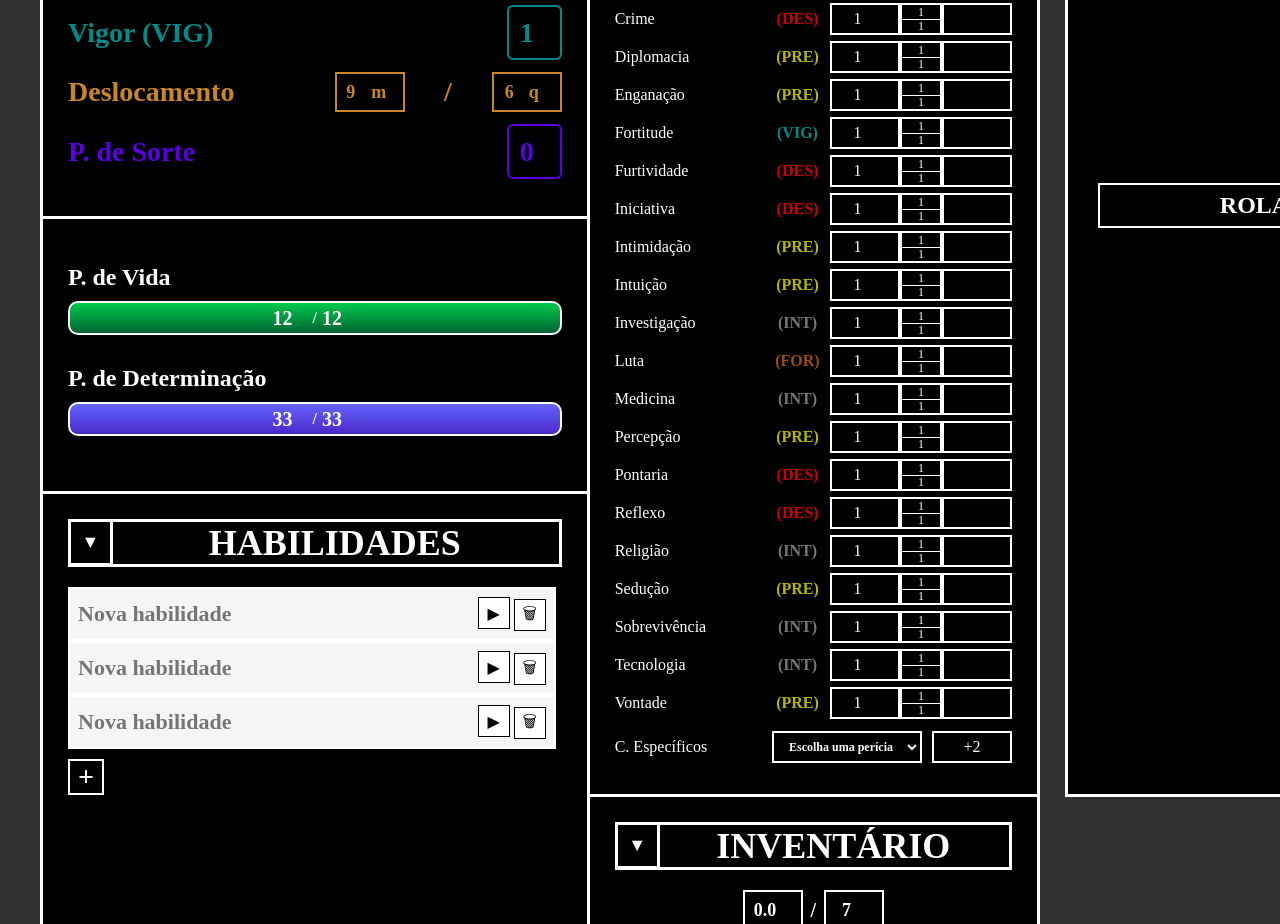
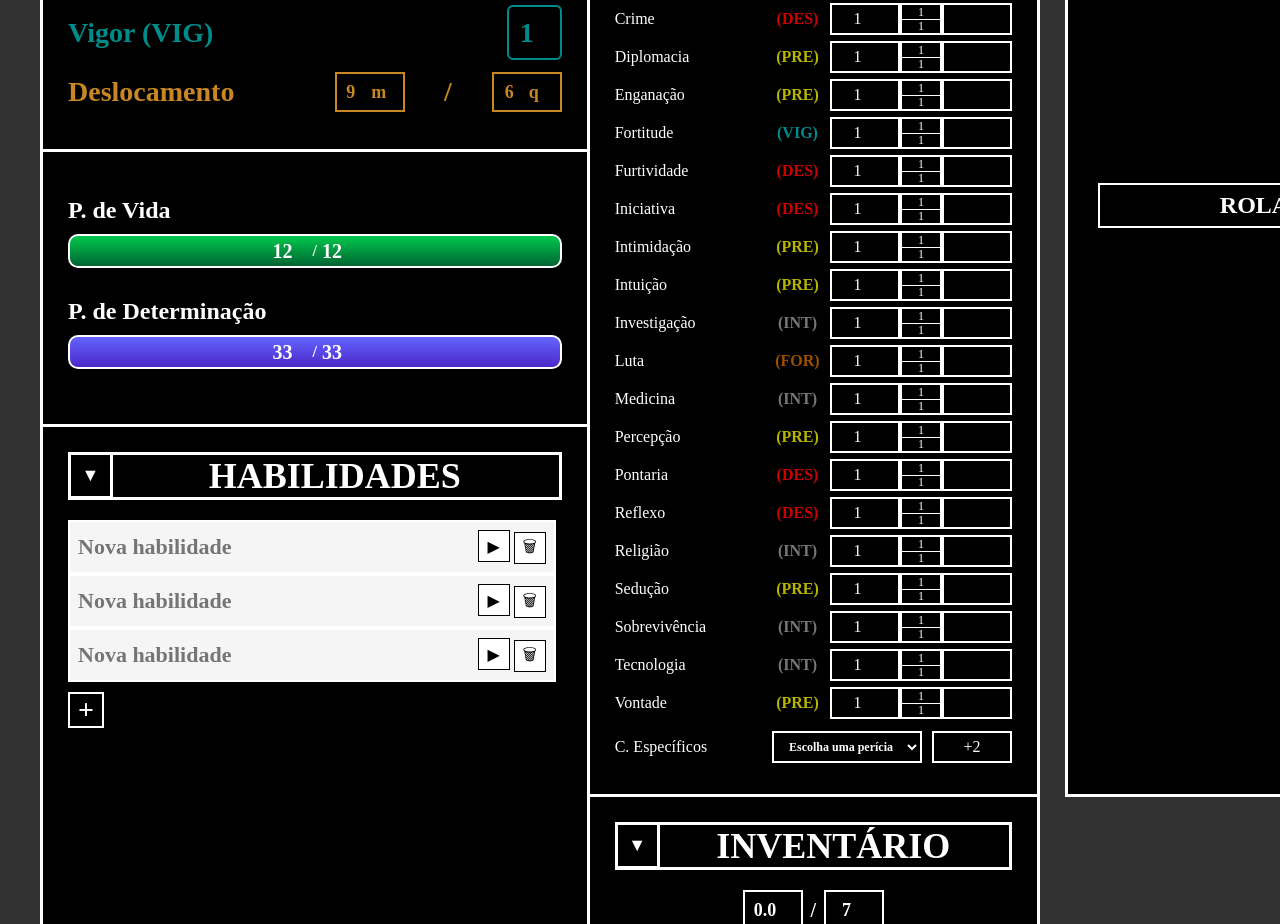
Before and after one commit to misaeloliveira419-jpg/Ficha-RPG, a plain HTML site: page index.html in a window 1280 px wide. Shown: the part 1000-1924 px from the top of the page. Drawn offline with nearby package versions, Linux system fonts and the light colour scheme.

Commit message:
Add files via upload

```diff
--- a/index.html
+++ b/index.html
@@ -148,12 +148,6 @@
                         <span class="medida-quadrado">q</span>
                       </div>
                     </div>
-
-                  <div class="atributo sorte">
-                    <span id="sor">P. de Sorte</span>
-                    <input id="quadrado-sorte" type="number" min="0" value="0">
-                  </div>
-
                 </div>
 
             </div>
--- a/script.js
+++ b/script.js
@@ -763,8 +763,6 @@ function criarFichaNova(){
             quadrados:6
         },
 
-        sorte:0,
-
         status:[
         {atual:12,maximo:12},
         {atual:33,maximo:33}
@@ -871,21 +869,6 @@ function normalizarFicha(ficha){
         return Math.min(5, Math.max(0, Math.round(v)));
     });
 
-    let sorte =
-    Number(
-        ficha.sorte
-    );
-
-if(
-    !Number.isFinite(sorte) ||
-    sorte < 0
-){
-    sorte = 0;
-}
-
-ficha.sorte =
-    Math.floor(sorte);
-
     const status = Array.isArray(ficha.status) ? ficha.status : [];
     const statusPadrao = [
     {atual:12,maximo:12},
@@ -1224,12 +1207,6 @@ function salvarFichaAtual(){
     }
 
     ficha.atributos = [...document.querySelectorAll(".quadrado")].map(x=>Number(x.value));
-
-    const inputSorte = document.getElementById("quadrado-sorte");
-
-if(inputSorte){
-    ficha.sorte = Math.max(0, Math.floor(Number(inputSorte.value) || 0));
-}
 
     ficha.status = [...document.querySelectorAll(".status")].map(s=>({
         atual:Number(s.querySelector(".atual").value),
@@ -1329,13 +1306,6 @@ function carregarFichaAtual(){
         q.value = ficha.atributos[i] ?? 1;
     });
 
-    const inputSorte = document.getElementById("quadrado-sorte");
-
-    if(inputSorte){
-        inputSorte.value =
-        ficha.sorte ?? 0;
-    }
-
     const inputMetros = document.querySelector(".valor-metro");
 
     const inputQuadrados = document.querySelector(".valor-quadrado");
--- a/style.css
+++ b/style.css
@@ -292,26 +292,6 @@ main{
     color: rgb(200,135,35);
 }
 
-#quadrado-sorte{
-
-    width:55px;
-    height:55px;
-    border:2px solid currentColor;
-    border-radius:6px;
-    text-align:center;
-    font-size:28px;
-    font-weight:bold;
-    font-family:"Times New Roman", Times, serif;
-    background:black;
-    color:inherit;
-    outline:none;
-}
-
-#quadrado-sorte:focus{
-
-    box-shadow:0 0 10px rgba(0,0,0,0.5);
-}
-
 .pericias{
 
     border-bottom:3px solid white;
@@ -582,7 +562,6 @@ main{
 .cinza{color:#777;}
 .amarelo{color:#b5b500;}
 .azul{color:#008b8b;}
-.sorte, #sor{color:rgb(90,0,225)}
 
 .verde{color:#00aa1b;}
 
```
